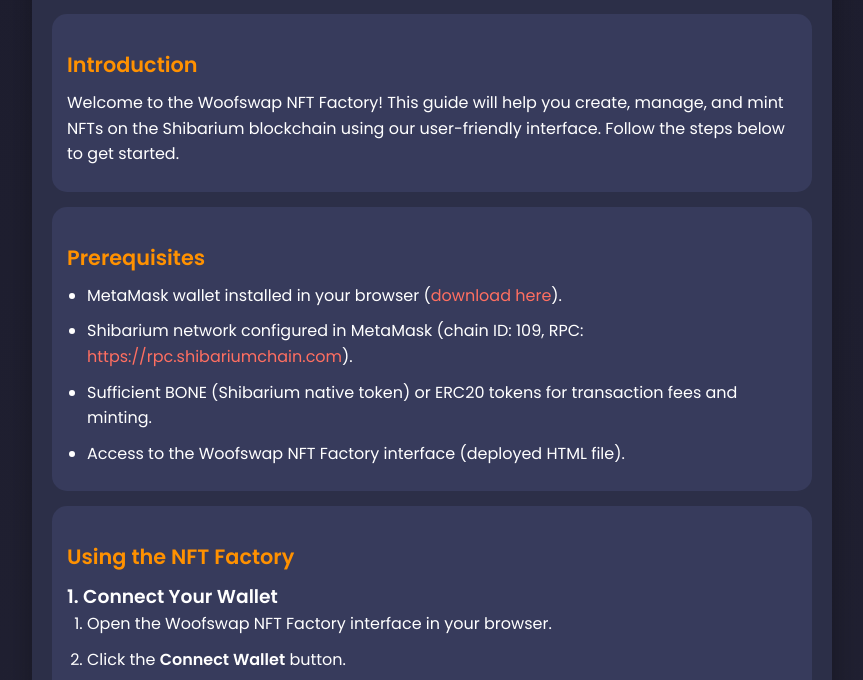
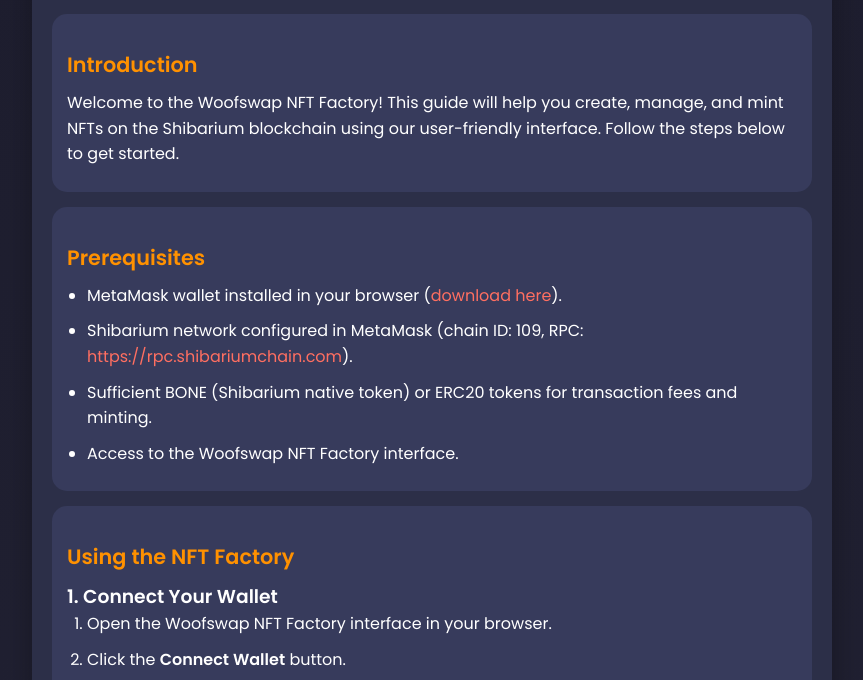
Before and after one commit to Shibfun/NFTFactory, a plain HTML site: page Guide/index.html in a window 1280 px wide. Shown: the part 111-791 px from the top of the page, without its empty margins (208-1071 px from the left). Drawn offline with Linux system fonts and the light colour scheme.

Commit message:
Update index.html

```diff
--- a/Guide/index.html
+++ b/Guide/index.html
@@ -113,7 +113,7 @@
                 <li>MetaMask wallet installed in your browser (<a href="https://metamask.io" target="_blank">download here</a>).</li>
                 <li>Shibarium network configured in MetaMask (chain ID: 109, RPC: <a href="https://rpc.shibariumchain.com" target="_blank">https://rpc.shibariumchain.com</a>).</li>
                 <li>Sufficient BONE (Shibarium native token) or ERC20 tokens for transaction fees and minting.</li>
-                <li>Access to the Woofswap NFT Factory interface (deployed HTML file).</li>
+                <li>Access to the Woofswap NFT Factory interface.</li>
             </ul>
         </div>
         <div class="section">
```
